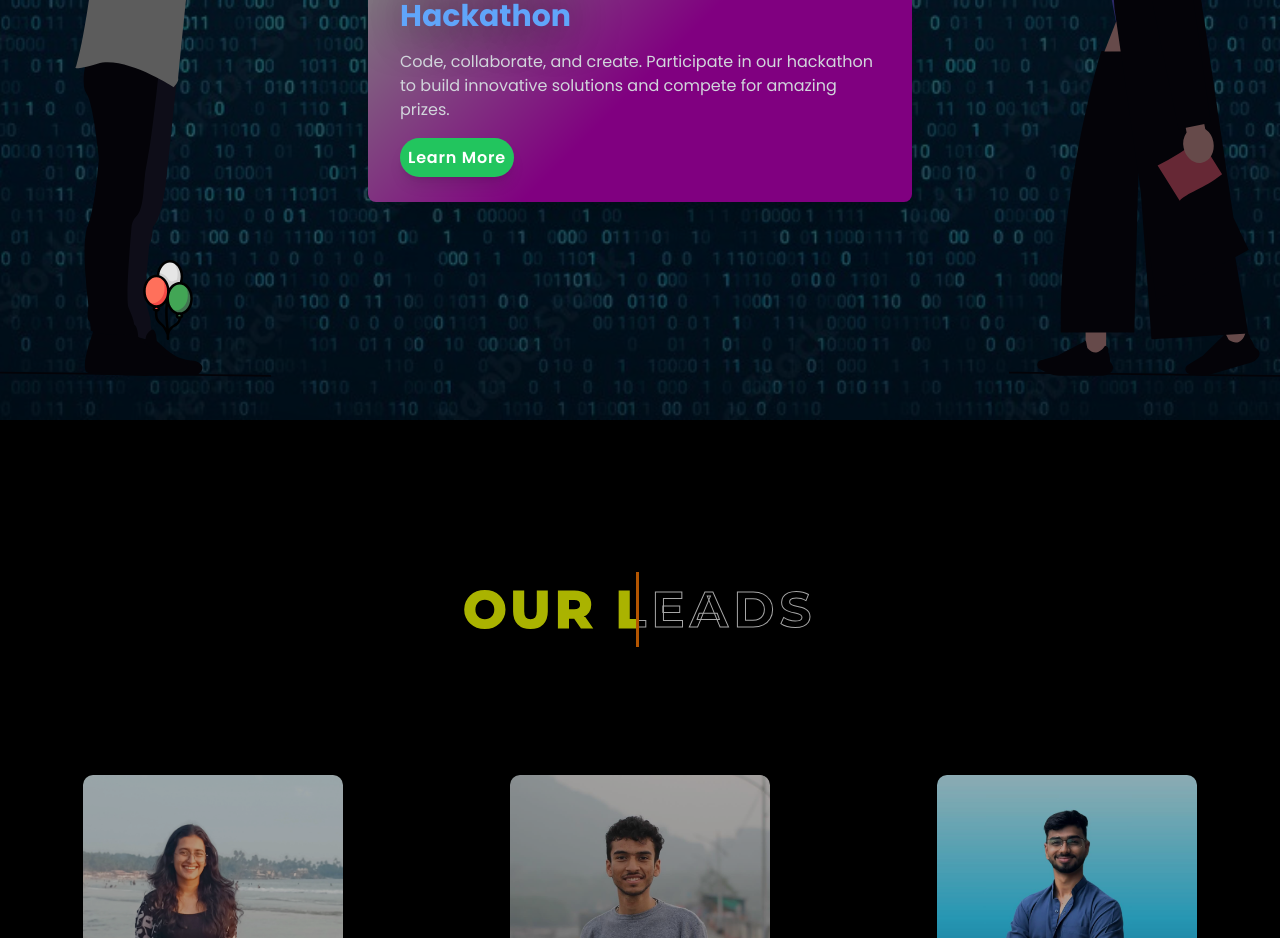
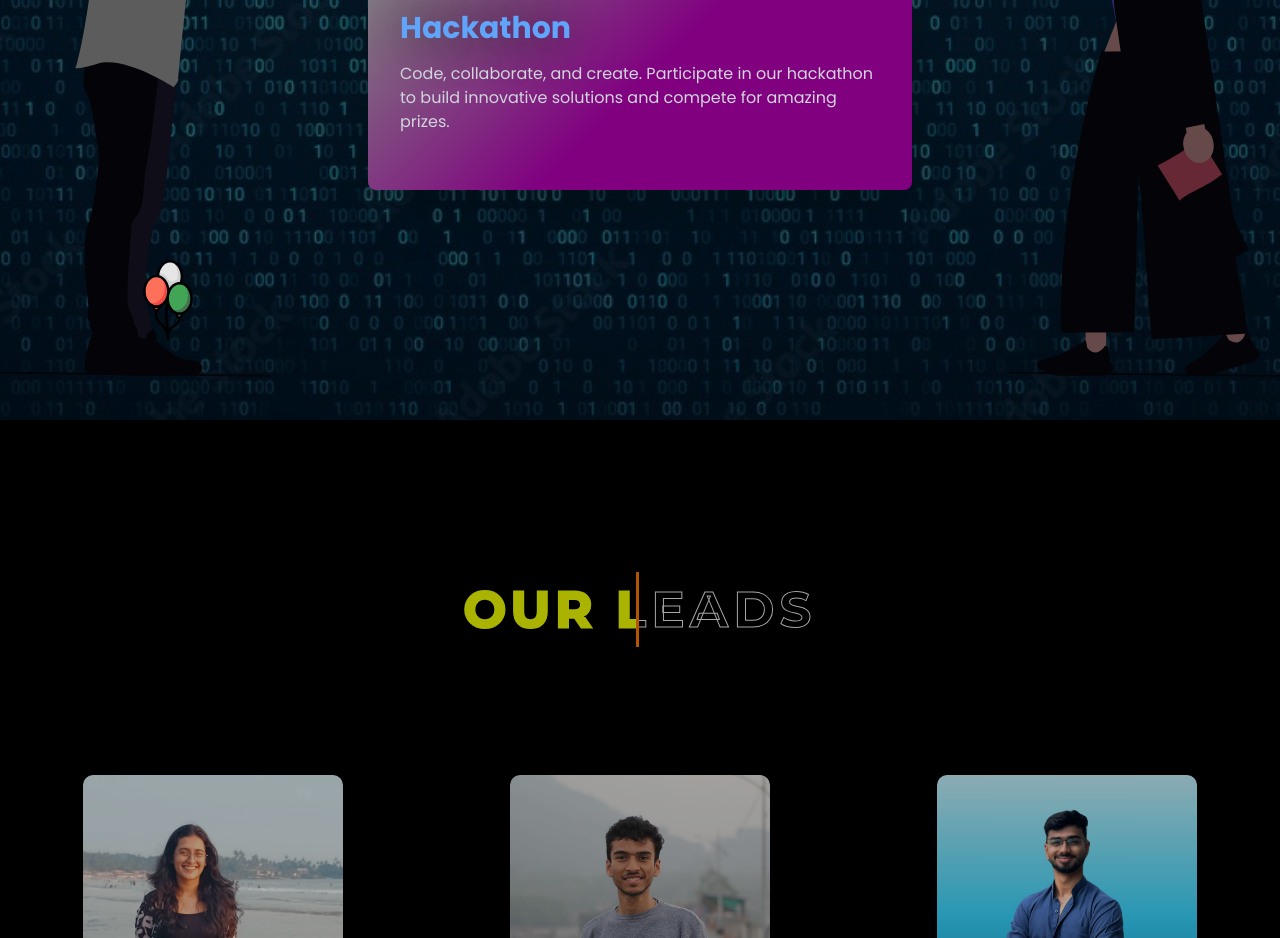
Before and after one commit to TheBYTEClubNIE/ByteClubWebsite, a Next.js app in the folder frontend/: page / in a window 1280 px wide. Shown: the part 1180-2118 px from the top of the page. Built offline with nearby package versions, Linux system fonts and the light colour scheme; a web font is replaced by a local one.

Commit message:
removed learn more

```diff
--- a/frontend/app/components/UpcomingEvents/UpcomingEvents.tsx
+++ b/frontend/app/components/UpcomingEvents/UpcomingEvents.tsx
@@ -42,9 +42,9 @@ function UpcomingEvents() {
               build innovative solutions and compete for amazing prizes.
             </p>
 
-            <a onClick={()=>{window.location.href="/bytehackathon"}} className="cursor-pointer bg-green-500 text-white px-2 py-2 rounded-full hover:bg-green-600 transition-colors font-semibold text-sm md:text-base tracking-wider shadow-lg hover:shadow-green-500/50">
+            {/* <a onClick={()=>{window.location.href="/bytehackathon"}} className="cursor-pointer bg-green-500 text-white px-2 py-2 rounded-full hover:bg-green-600 transition-colors font-semibold text-sm md:text-base tracking-wider shadow-lg hover:shadow-green-500/50">
               Learn More
-            </a>
+            </a> */}
           </div>
         </div>
 
```
